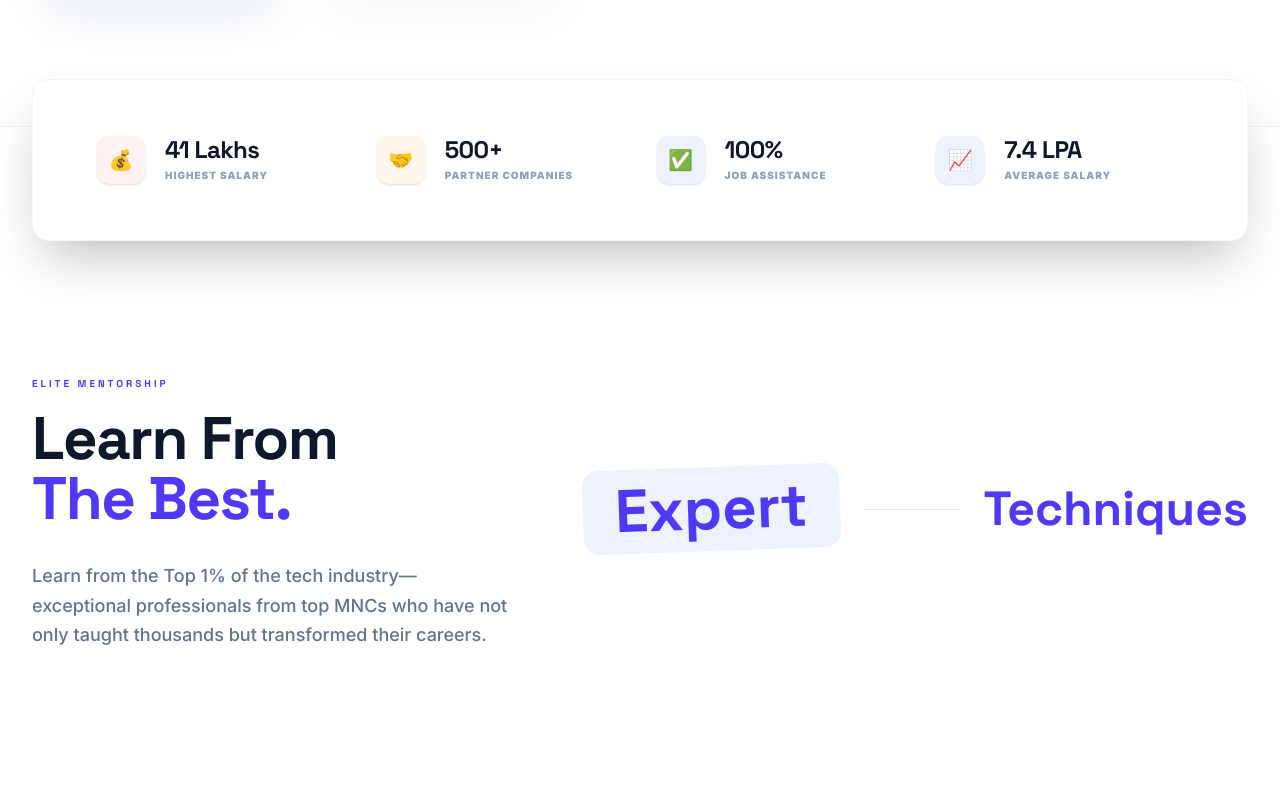
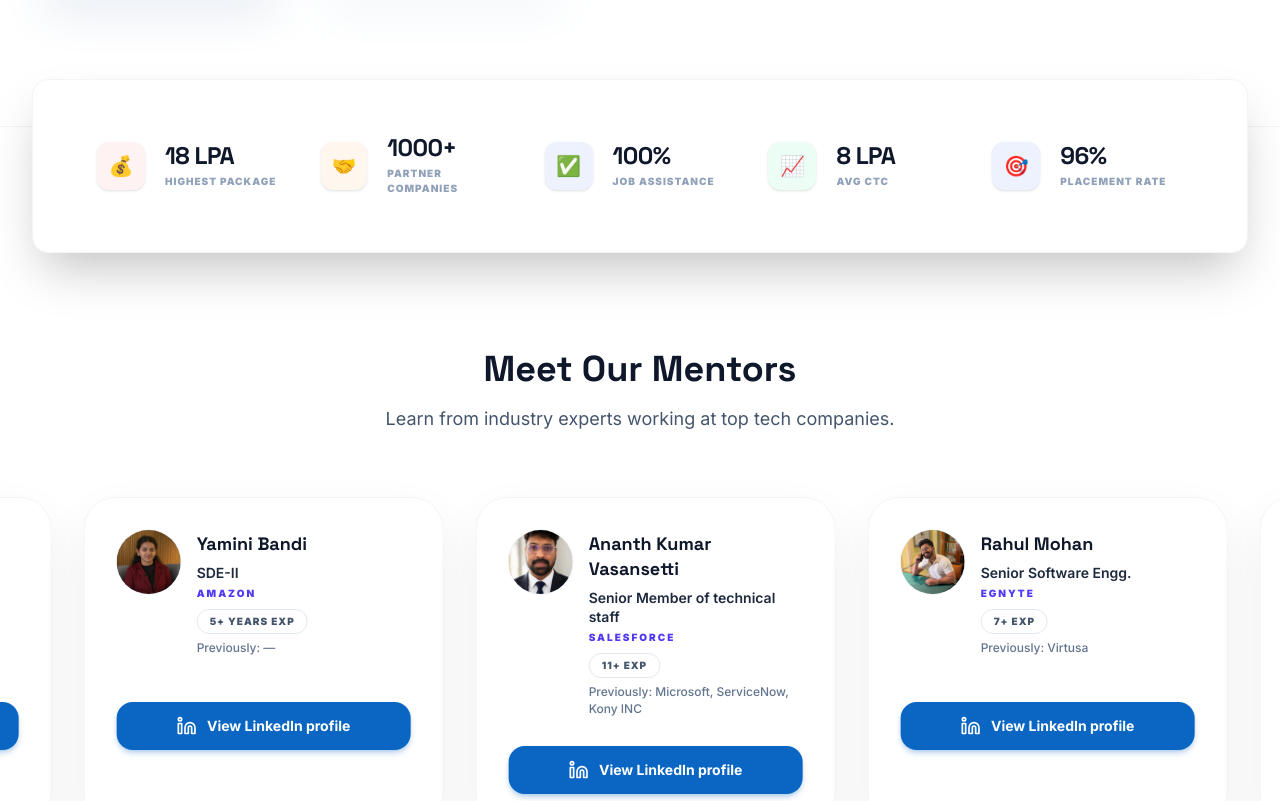
Before and after one commit to CareerXP/careerdcode, a Next.js app: page /courses/dsa-mastery in a window 1280 px wide. Shown: the part 1089-1890 px from the top of the page. Built offline with nearby package versions, Linux system fonts and the light colour scheme.

Commit message:
feat: Update CourseDetailsClient to enhance floating stats with revised values and restructure layout; modify Footer contact number for accuracy

```diff
--- a/components/CourseDetailsClient.tsx
+++ b/components/CourseDetailsClient.tsx
@@ -304,12 +304,13 @@ export default function CourseDetailsClient({ course, nextBatchDate }: CourseDet
 
       {/* Floating Stats Bar */}
       <div className="max-w-7xl mx-auto px-4 sm:px-6 lg:px-8 -mt-12 relative z-20">
-        <div className="bg-white rounded-2xl shadow-2xl py-6 px-4 sm:py-10 sm:px-6 lg:px-12 grid grid-cols-1 sm:grid-cols-2 lg:grid-cols-4 gap-px bg-slate-100 border border-slate-100 overflow-hidden">
+        <div className="bg-white rounded-2xl shadow-2xl py-6 px-4 sm:py-10 sm:px-6 lg:px-12 grid grid-cols-1 sm:grid-cols-2 lg:grid-cols-5 gap-px bg-slate-100 border border-slate-100 overflow-hidden">
           {[
-            { label: 'Highest Salary', value: '41 Lakhs', icon: '💰', color: 'bg-red-50' },
-            { label: 'Partner Companies', value: '500+', icon: '🤝', color: 'bg-orange-50' },
+            { label: 'Highest Package', value: '18 LPA', icon: '💰', color: 'bg-red-50' },
+            { label: 'Partner Companies', value: '1000+', icon: '🤝', color: 'bg-orange-50' },
             { label: 'Job Assistance', value: '100%', icon: '✅', color: 'bg-indigo-50' },
-            { label: 'Average Salary', value: '7.4 LPA', icon: '📈', color: 'bg-indigo-50' }
+            { label: 'Avg CTC', value: '8 LPA', icon: '📈', color: 'bg-emerald-50' },
+            { label: 'Placement Rate', value: '96%', icon: '🎯', color: 'bg-indigo-50' }
           ].map((stat, idx) => (
             <div key={idx} className="bg-white flex items-center gap-5 p-4">
               <div className={`w-12 h-12 ${stat.color} rounded-xl flex items-center justify-center text-xl shadow-sm`}>
@@ -324,54 +325,8 @@ export default function CourseDetailsClient({ course, nextBatchDate }: CourseDet
         </div>
       </div>
 
-      {/* Learn From The Best Section */}
-      <section className="py-32 bg-white overflow-hidden">
-        <div className="max-w-7xl mx-auto px-4 sm:px-6 lg:px-8">
-          <div className="flex flex-col lg:flex-row justify-between items-start lg:items-center gap-16 mb-24">
-            <div className="max-w-2xl">
-              <div className="mb-4">
-                <span className="text-[10px] font-black uppercase tracking-[0.3em] text-indigo-600 font-display">
-                  ELITE MENTORSHIP
-                </span>
-              </div>
-              <h2 className="text-4xl lg:text-6xl font-bold text-slate-900 font-display tracking-tight mb-8">
-                Learn From <br />
-                <span className="text-indigo-600">The Best.</span>
-              </h2>
-              <p className="text-slate-500 text-lg leading-relaxed font-medium">
-                Learn from the Top 1% of the tech industry— exceptional professionals from top MNCs who have not only taught thousands but transformed their careers.
-              </p>
-            </div>
 
-            <div className="relative w-full lg:w-auto">
-              <div className="flex items-center gap-4 sm:gap-6 h-24 sm:h-32">
-                <span className="text-2xl sm:text-4xl lg:text-6xl font-bold text-indigo-600 bg-indigo-50 px-4 sm:px-8 py-2 sm:py-3 rounded-2xl rotate-[-2deg] font-display">Expert</span>
-                <div className="h-px w-12 sm:w-24 bg-slate-200 hidden lg:block"></div>
-                <div className="relative h-full flex flex-col justify-center overflow-hidden min-w-[150px] sm:min-w-[240px]">
-                  <AnimatePresence mode="wait">
-                    <motion.div
-                      key={wordIndex}
-                      initial={{ y: 40, opacity: 0 }}
-                      animate={{ y: 0, opacity: 1 }}
-                      exit={{ y: -40, opacity: 0 }}
-                      transition={{ duration: 0.5, ease: "easeInOut" }}
-                      className="flex flex-col"
-                    >
-                      <span className="text-xl sm:text-3xl lg:text-5xl font-bold text-indigo-600 font-display">
-                        {rotatingWords[wordIndex]}
-                      </span>
-                    </motion.div>
-                  </AnimatePresence>
-                </div>
-              </div>
-            </div>
-          </div>
-
-          {/* Mentors Grid - Redesigned like Founders */}
-
-          <MentorSection />
-        </div>
-      </section>
+      <MentorSection />
 
       {/* Hiring Partners Section */}
       <div id="partners" className="bg-white border-t border-slate-50">
--- a/components/Footer.tsx
+++ b/components/Footer.tsx
@@ -84,7 +84,7 @@ export default function Footer({ onCallbackClick, onBrochureClick }: FooterProps
                 </div>
                 <div className="flex flex-col gap-1">
                   <span className="text-[10px] font-black text-slate-400 uppercase tracking-widest">PHONE</span>
-                  <a href="tel:+917979954605" className="text-sm font-bold text-slate-900 hover:text-indigo-600 transition-colors">+91 7979954605</a>
+                  <a href="tel:+917980444047" className="text-sm font-bold text-slate-900 hover:text-indigo-600 transition-colors">+91 7980444047</a>
                 </div>
               </div>
             </div>
```
